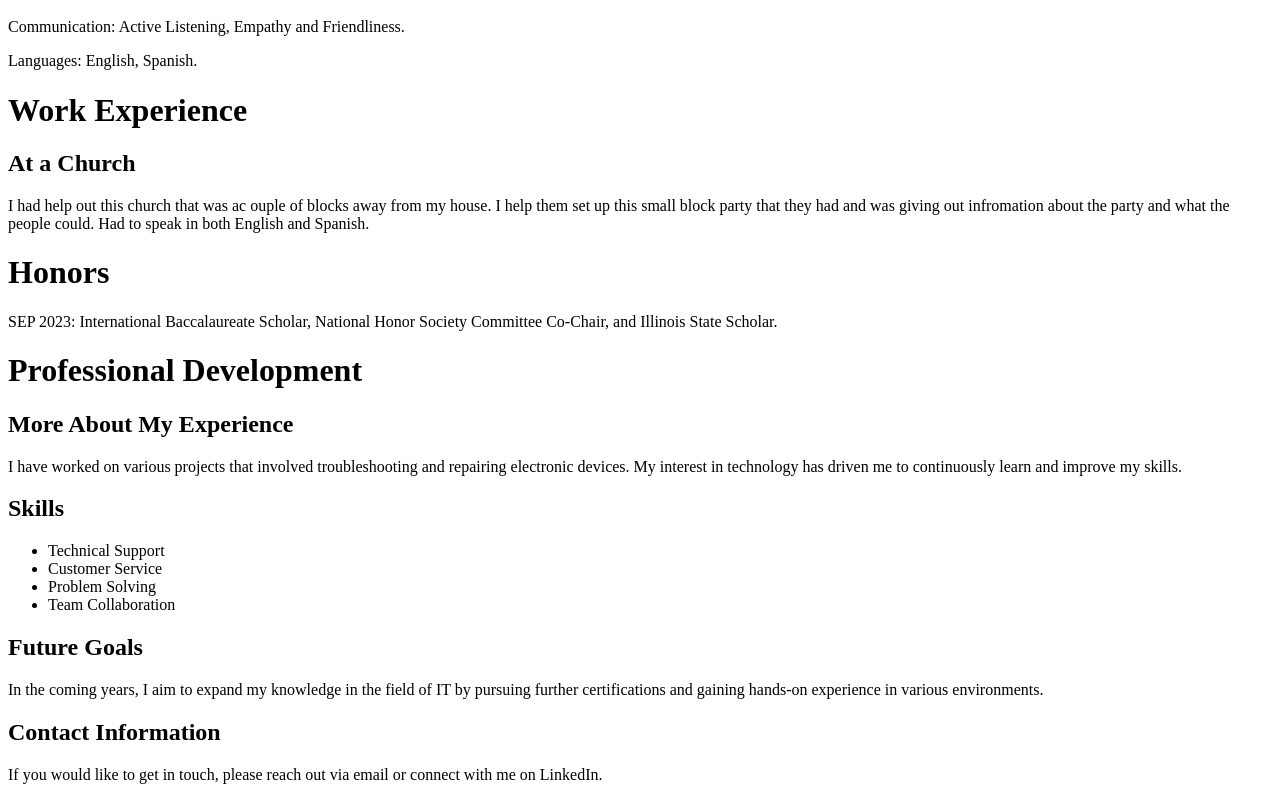
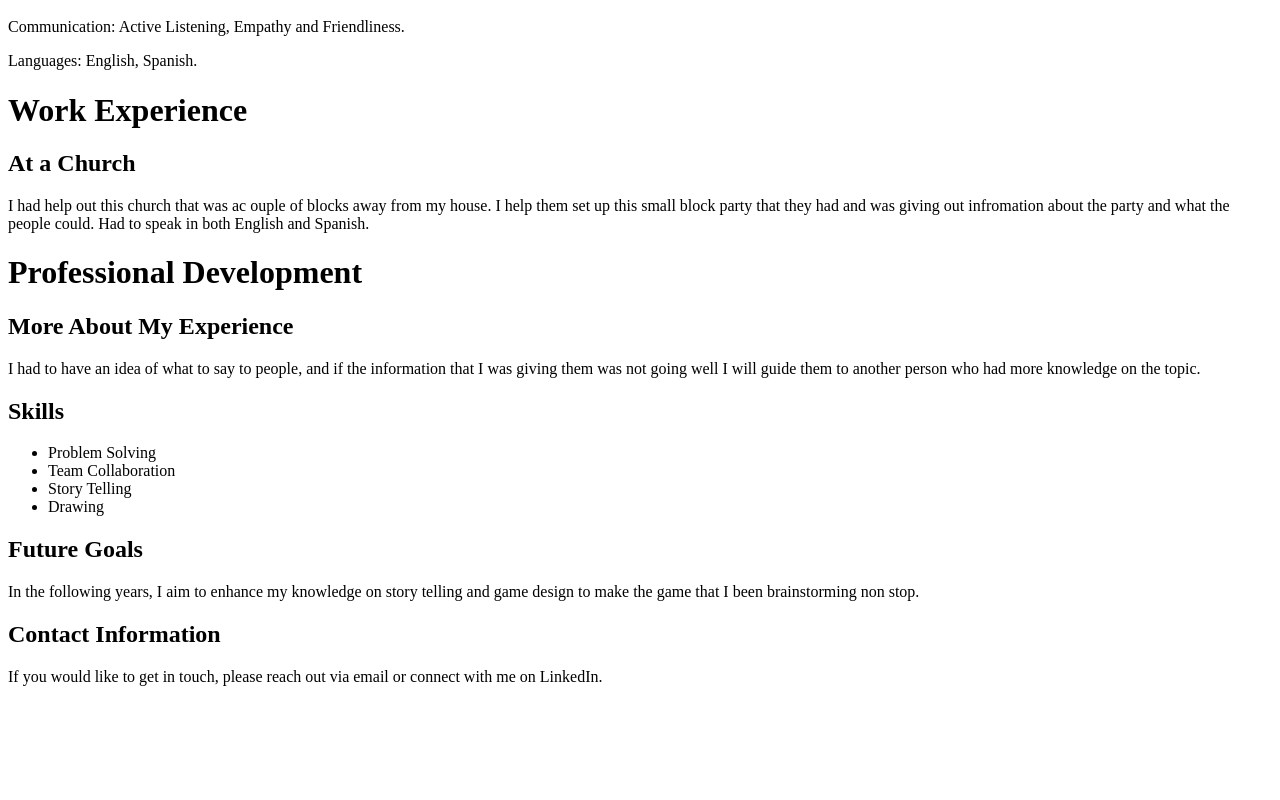
Before and after one commit to Eddie01526/Project-1, a plain HTML site: page index.html in a window 1280 px wide. Shown: the part 707-1507 px from the top of the page. After the commit the page ends 1409 px from the top, so only its background shows below. Drawn offline with Linux system fonts and the light colour scheme.

Commit message:
Update index.html

```diff
--- a/index.html
+++ b/index.html
@@ -35,13 +35,9 @@
 		<p>Languages: English, Spanish.</p>
 	</div>
 	<div>
-		<h1>Work Experience</h1>
+	<h1>Work Experience</h1>
     <h2>At a Church</h2>
     <p> I had help out this church that was ac ouple of blocks away from my house. I help them set up this small block party that they had and was giving out infromation about the party and what the people could. Had to speak in both English and Spanish.</p>
-	</div>
-	<div>
-		<h1>Honors</h1>
-		<p>SEP 2023: International Baccalaureate Scholar, National Honor Society Committee Co-Chair, and Illinois State Scholar.</p>
 	</div>
 	<div>
 		<h1>Professional Development</h1>
@@ -49,18 +45,18 @@
 	</div>
   <!-- Additional Content to Encourage Scrolling -->
   <h2>More About My Experience</h2>
-  <p>I have worked on various projects that involved troubleshooting and repairing electronic devices. My interest in technology has driven me to continuously learn and improve my skills.</p>
+  <p>I had to have an idea of what to say to people, and if the information that I was giving them was not going well I will guide them to another person who had more knowledge on the topic.</p>
   <div>
   <h2>Skills</h2>
 	  <ul>
-		<li>Technical Support</li>
-		<li>Customer Service</li>
 		<li>Problem Solving</li>
 		<li>Team Collaboration</li>
+		<li>Story Telling</li>
+		<li>Drawing</li>
 	  </ul>
   </div>
   <h2>Future Goals</h2>
-  <p>In the coming years, I aim to expand my knowledge in the field of IT by pursuing further certifications and gaining hands-on experience in various environments.</p>
+  <p>In the following years, I aim to enhance my knowledge on story telling and game design to make the game that I been brainstorming non stop.</p>
   <h2>Contact Information</h2>
   <p>If you would like to get in touch, please reach out via email or connect with me on LinkedIn.</p>
 </body>
```
